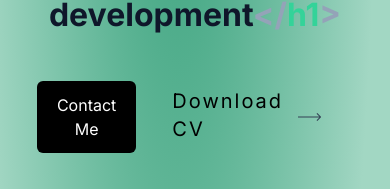
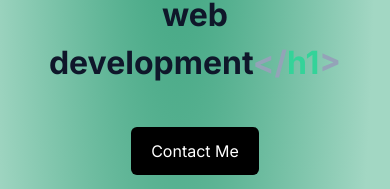
Before and after one commit to CeeJay-RD/my-portfolio, a Next.js app: page / in a window 390 px wide. Shown: the part 655-844 px from the top of the page. Built offline with nearby package versions, Linux system fonts and the light colour scheme.

Commit message:
Added to responsiveness to the buttons

```diff
--- a/src/app/page.tsx
+++ b/src/app/page.tsx
@@ -35,7 +35,7 @@
               <span className="text-emerald-400">h1</span>
               <span className="text-slate-400">&gt;</span>{" "}
             </h1>
-            <div className="flex justify-center items-center gap-3 mt-10">
+            <div className="flex flex-col md:flex-row justify-center items-center gap-3 mt-10">
               <button className=" bg-black text-white py-3 px-5 rounded-md hover:bg-slate-900">Contact Me</button>
               <Download fileSrc="#" text="Download CV"/>
             </div>
```
